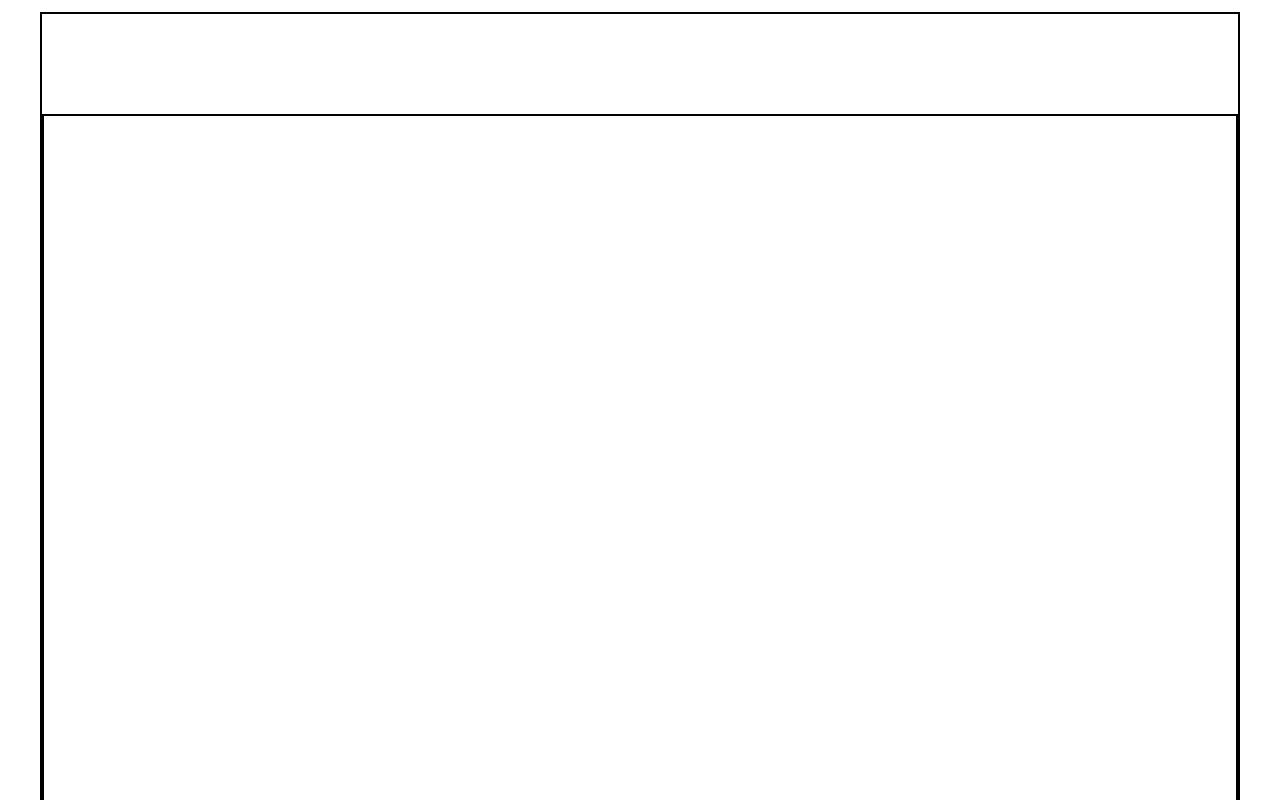
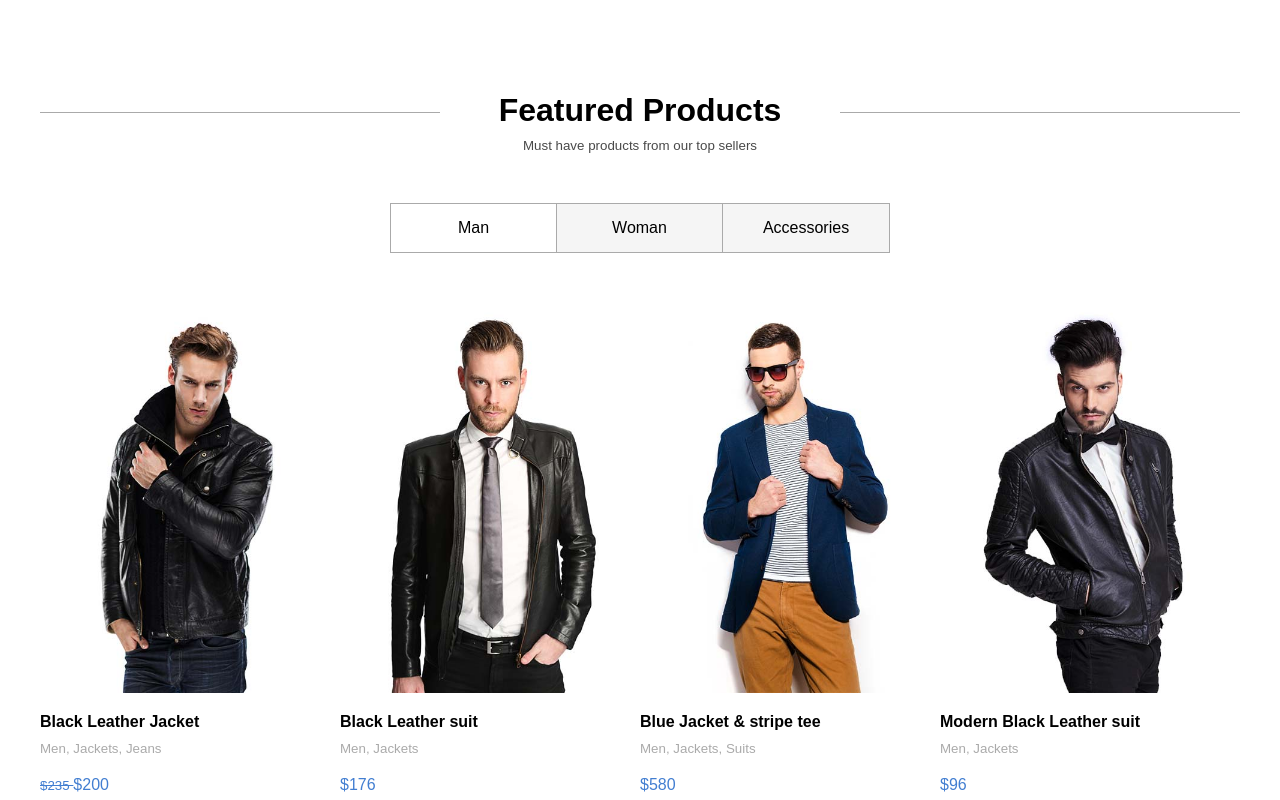
Before and after one commit to GiacomoAccardi/proj-html-vuejs, a Vue app: page / in a window 1280 px wide. Shown: the part 640-1440 px from the top of the page. Built offline with nearby package versions, Linux system fonts and the light colour scheme.

Commit message:
[UPD] Second section of main components has been fully stylized

```diff
--- a/src/components/AppMain.vue
+++ b/src/components/AppMain.vue
@@ -8,7 +8,7 @@ export default {
 <main>
 
     <!--new arrival's-->
-    <div class="brand-jumbo ">
+    <div class="brand-jumbo">
         <div class="container1200">
             <div class="content d-flex flex-column align-center">
                 <h1>Brand New Arrivals</h1>
@@ -22,8 +22,44 @@ export default {
     </div>
 
     <!-- fetured products -->
-    <div class="container1200 layout-db">
-        <div class="content d-flex flex-column h-400 layout-db mt-100 mb-100"></div>
+    <div class="featured-products">
+        <div class="container1200">
+            <div class="content d-flex flex-column align-center">
+                <h1>Featured Products</h1>
+                <span>Must have products from our top sellers</span>
+                <div class="selection-box d-flex">
+                    <div class="cell br-mygrey bg-white">Man</div>
+                    <div class="cell br-mygrey">Woman</div>
+                    <div class="cell">Accessories</div>
+                </div>
+                <div class="prod-box d-flex">
+                    <div class="cell">
+                        <img src="../assets/images/black_elegant_leather_jacket.jpg" alt="p1">
+                        <h4>Black Leather Jacket</h4>
+                        <span>Men, Jackets, Jeans</span>
+                        <p><span>$235 </span>$200</p>
+                    </div>
+                    <div class="cell">
+                        <img src="../assets/images/black_leather_suit.jpg" alt="p2">
+                        <h4>Black Leather suit</h4>
+                        <span>Men, Jackets</span>
+                        <p>$176</p>
+                    </div>
+                    <div class="cell">
+                        <img src="../assets/images/blue_jacket_and_white_stripe_tee.jpg" alt="p3">
+                        <h4>Blue Jacket & stripe tee</h4>
+                        <span>Men, Jackets, Suits</span>
+                        <p>$580</p>
+                    </div>
+                    <div class="cell">
+                        <img src="../assets/images/modern_black_leather_suit.jpg" alt="p4">
+                        <h4>Modern Black Leather suit</h4>
+                        <span>Men, Jackets</span>
+                        <p>$96</p>
+                    </div>
+                </div>
+            </div>
+        </div>
     </div>
 
     <!-- collections -->
@@ -126,8 +162,85 @@ export default {
             border-radius: 20px;
         }
     }
+}
 
+.featured-products{
+    padding: 100px 0;
+    position: relative;
 
+    .content{
+        border-top: 1px solid variables.$mylightgrey;
+
+        h1{
+            position: absolute;
+            top: 80px;
+            background-color: white;
+            width:400px;
+            text-align: center;
+        }
+
+        span{
+            margin-top: 25px;
+            color: variables.$mygrey;
+        }
+
+        .selection-box{
+            width: 500px;
+            height: 50px;
+            margin-top: 50px;
+            background-color: variables.$almostwhite;
+            border: 1px solid variables.$mylightgrey;
+
+            .cell{
+                width: calc(100% / 3);
+                display: flex;
+                align-items: center;
+                justify-content: center;
+            }
+
+            .br-mygrey{
+                border-right: 1px solid variables.$mylightgrey;
+            }
+
+            .bg-white{
+                background-color: white;
+            }
+        }
+
+        .prod-box{
+            width: 100%;
+            margin-top: 50px;
+
+            .cell{
+                width: calc(100% / 4);
+                display: flex;
+                flex-direction: column;
+
+                img{
+                    object-fit: contain;
+                }
+
+                h4{
+                    margin-top: 20px;
+                }
+
+                span {
+                    margin-top: 10px;
+                    color: variables.$mylightgrey;
+                }
+
+                p{
+                    margin-top: 20px;
+                    color: variables.$myblue;
+
+                    span{
+                        color: variables.$myblue;
+                        text-decoration: line-through;
+                    }
+                }
+            }
+        }
+    }
 }
 
 </style>
```
